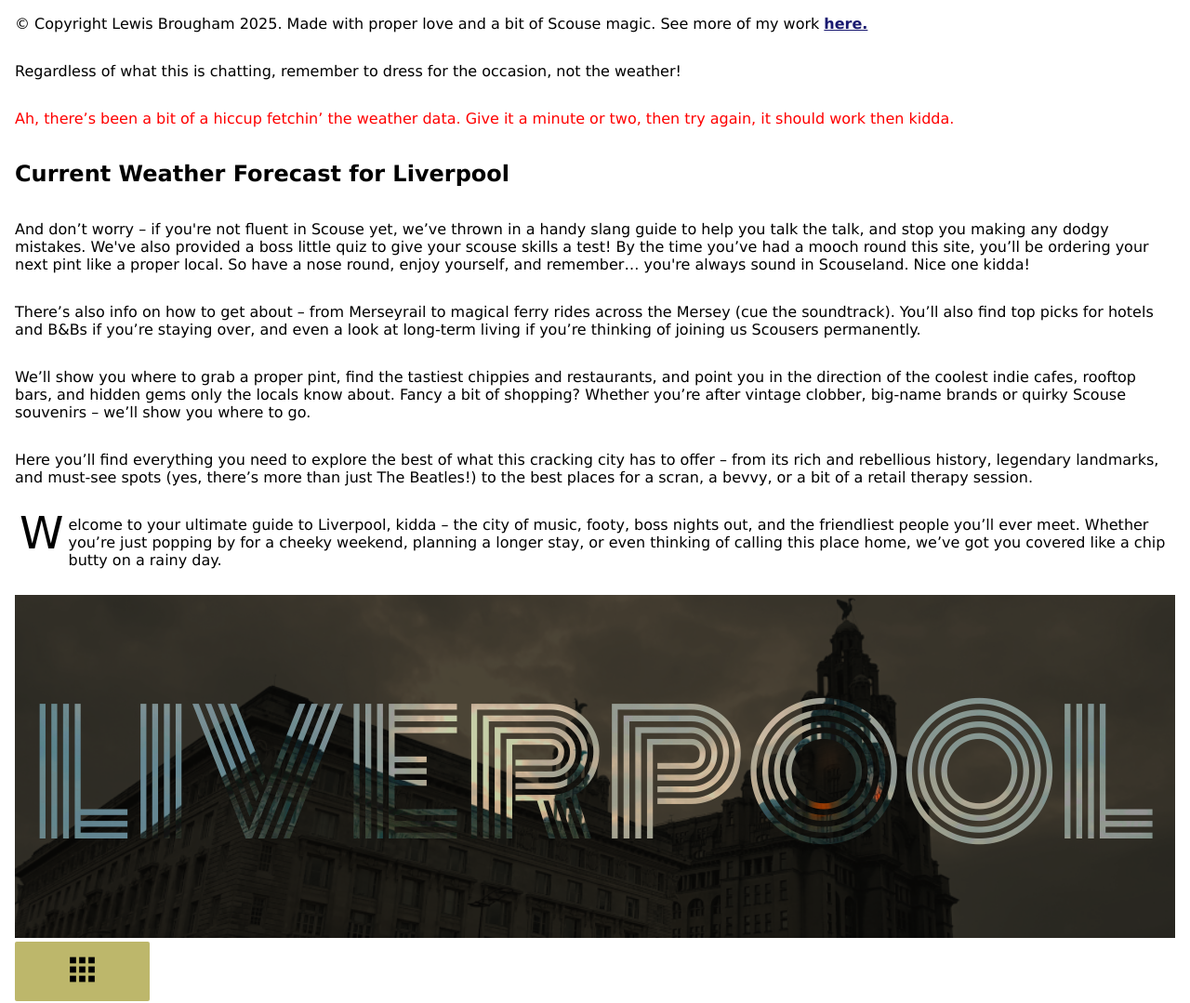
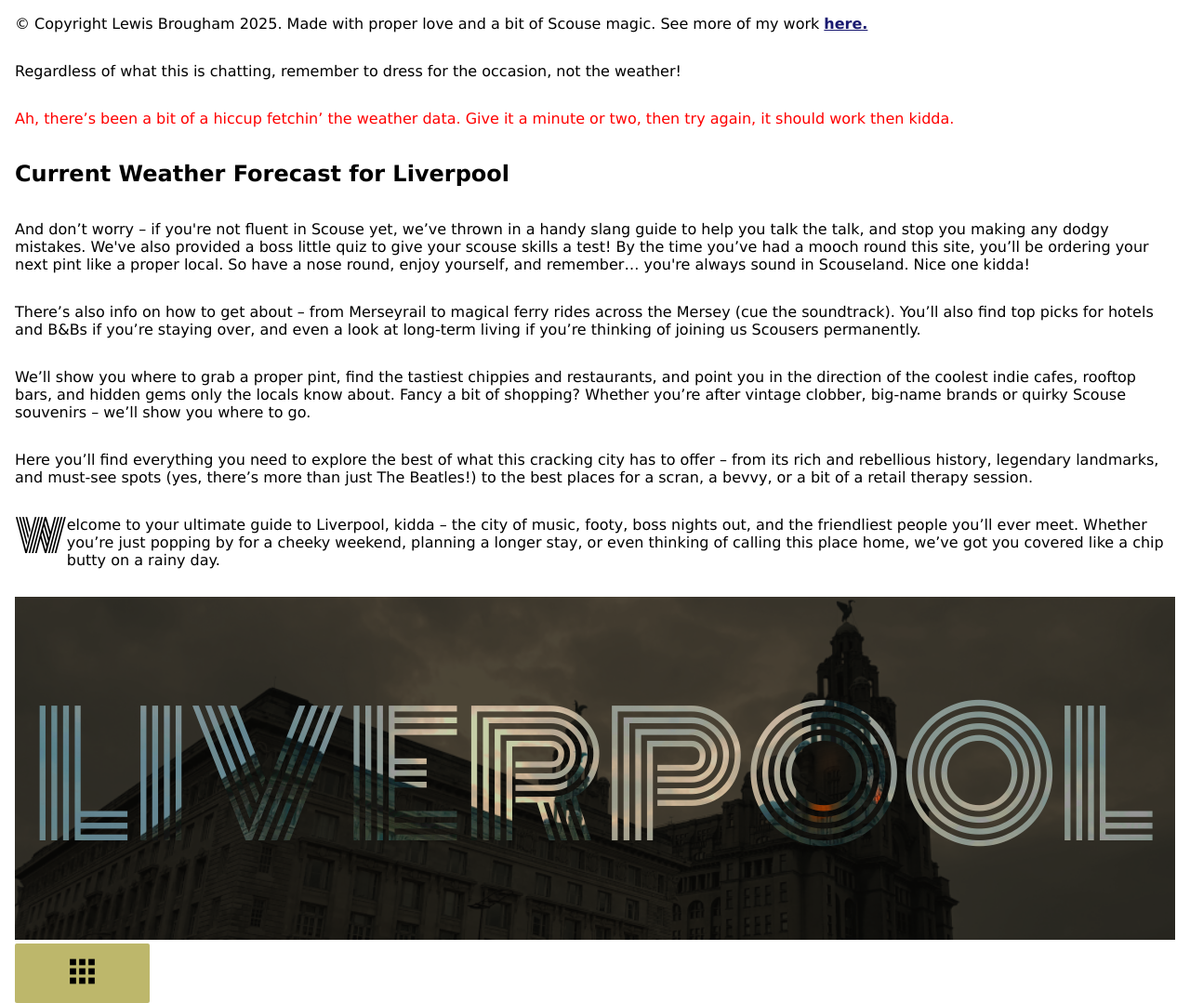
Before and after one commit to 25476726/projectsite, a website: page index.html in a window 1280 px wide. Shown: the whole page at 93% size. Drawn offline with Linux system fonts and the light colour scheme; no server answers.

Commit message:
footer updated and content

```diff
--- a/styles/style.css
+++ b/styles/style.css
@@ -8,7 +8,6 @@ body {
     min-height: 100vh;
     margin: 0;
     transition: 0.2s;
-    /* cursor: url('liverbird-light.png'),auto; */
 }
 #link {
     font-weight: bold;
@@ -26,7 +25,7 @@ body {
     border-radius: 2px;
     margin: 0.5rem;
     transition: transform 0.3s ease;
-    color: white; /* keeps text readable */
+    color: white;
 }
 #nav li::before {
     content: '';
@@ -103,10 +102,10 @@ button {
     all: unset; /* remove default shadows buttons have */
 }
 .first-p:first-letter { /*make first letter massive*/
+    font-family: "Monoton", sans-serif;
     float: left;
     font-size: 3em;
-    margin-inline: 5px;
-    margin-top: -10px;
+    margin-top: -15px;
 }
 .navactive a {
     /* border-right: 16px solid #6cbc6c; */
```
Also changed, not shown: about.html (+0 -1 lines).
